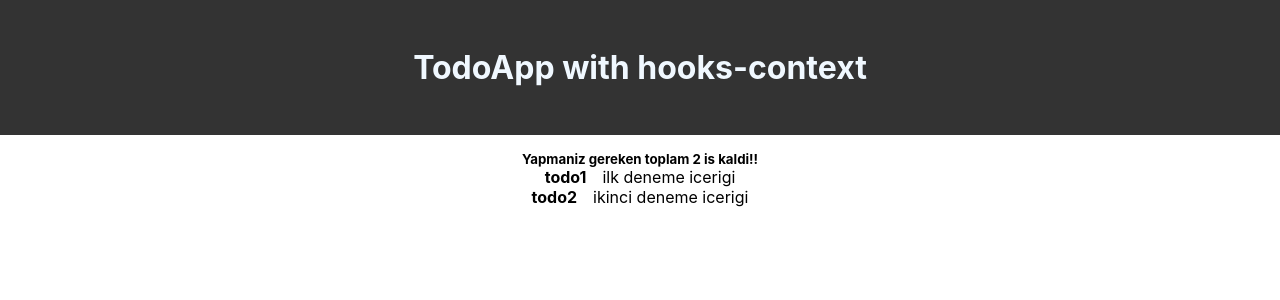
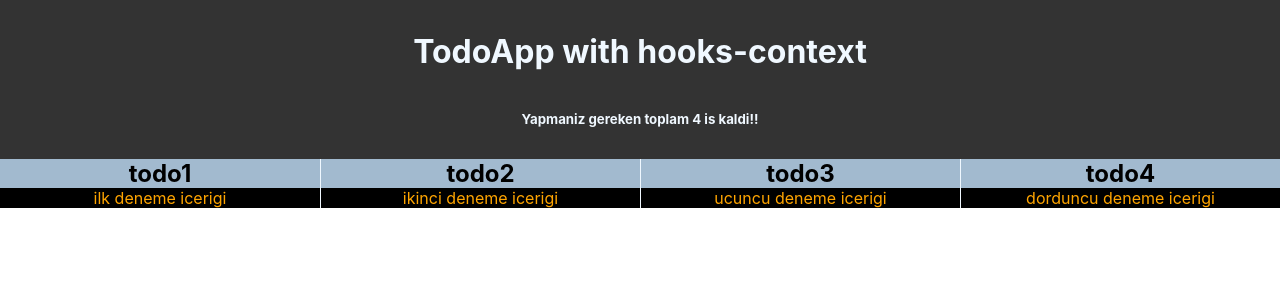
Before and after one commit to turkaytunc/react-context-with-hooks, a React (Create React App) app: page / in a window 1280 px wide. Shown: the top 300 px of the page. Built offline with nearby package versions, Linux system fonts and the light colour scheme.

Commit message:
Update: styling

```diff
--- a/src/App.scss
+++ b/src/App.scss
@@ -1,6 +1,2 @@
 .App {
-  text-align: center;
 }
-ul {
-  list-style: none;
-}
--- a/src/components/Navbar/Navbar.js
+++ b/src/components/Navbar/Navbar.js
@@ -5,19 +5,11 @@ import "./navbar.scss";
 const Navbar = () => {
   const { todos } = useContext(TodoContext);
   return (
-    <div>
-      <h1
-        className="div-h1"
-        style={{
-          background: "#333",
-          color: "aliceblue",
-          padding: "3rem 1rem",
-          marginBottom: "1rem"
-        }}
-      >
-        TodoApp with hooks-context
-      </h1>
-      <h5>Yapmaniz gereken toplam {todos.length} is kaldi!!</h5>
+    <div className="navbar-outer-div">
+      <h1 className="navbar-div-h1">TodoApp with hooks-context</h1>
+      <h5 className="navbar-div-h5">
+        Yapmaniz gereken toplam {todos.length} is kaldi!!
+      </h5>
     </div>
   );
 };
--- a/src/components/Navbar/navbar.scss
+++ b/src/components/Navbar/navbar.scss
@@ -0,0 +1,14 @@
+.navbar-outer-div {
+  background: #333;
+  color: aliceblue;
+  text-align: center;
+}
+
+.navbar-div-h1 {
+  padding: 2rem 1rem;
+  margin-bottom: 0.5rem;
+}
+
+.navbar-div-h5 {
+  padding-bottom: 2rem;
+}
--- a/src/components/TodoDetails/TodoDetails.js
+++ b/src/components/TodoDetails/TodoDetails.js
@@ -1,10 +1,13 @@
-import React from "react";
+import React, { useContext } from "react";
+import { TodoContext } from "../../contexts/TodoContext";
+import "./todo-details.scss";
 
 const TodoDetails = ({ todo }) => {
+  const { removeTodo } = useContext(TodoContext);
   return (
-    <li>
-      <h4 style={{ display: "inline", marginRight: "1rem" }}>{todo.title}</h4>
-      <p style={{ display: "inline" }}>{todo.content}</p>
+    <li onClick={() => removeTodo(todo.id)} className="todo-details-li">
+      <p className="todo-details-p todo-details-title">{todo.title}</p>
+      <p className="todo-details-p todo-details-content">{todo.content}</p>
     </li>
   );
 };
--- a/src/components/TodoDetails/todo-details.scss
+++ b/src/components/TodoDetails/todo-details.scss
@@ -0,0 +1,23 @@
+.todo-details-li {
+  background: rgb(162, 186, 207);
+  border-left: 1px solid aliceblue;
+
+  &:first-child {
+    border-left: none;
+  }
+}
+
+.todo-details-p {
+  text-align: center;
+}
+
+.todo-details-title {
+  font-size: 1.5rem;
+  font-weight: bold;
+  color: black;
+}
+
+.todo-details-content {
+  background: black;
+  color: orange;
+}
--- a/src/components/TodoList/TodoList.js
+++ b/src/components/TodoList/TodoList.js
@@ -1,14 +1,15 @@
 import React, { useContext } from "react";
 import { TodoContext } from "../../contexts/TodoContext";
 import TodoDetails from "../TodoDetails/TodoDetails";
+import "./todo-list.scss";
 
 const TodoList = () => {
   const { todos } = useContext(TodoContext);
   return todos.length ? (
     <div>
-      <ul>
+      <ul className="todo-list-ul">
         {todos.map(todo => {
-          return <TodoDetails todo={todo}></TodoDetails>;
+          return <TodoDetails todo={todo} key={todo.id}></TodoDetails>;
         })}
       </ul>
     </div>
--- /dev/null
+++ b/src/components/TodoList/todo-list.scss
@@ -0,0 +1,5 @@
+.todo-list-ul {
+  list-style: none;
+  display: grid;
+  grid-template-columns: repeat(4, 1fr);
+}
--- a/src/contexts/TodoContext.js
+++ b/src/contexts/TodoContext.js
@@ -6,7 +6,9 @@ export const TodoContext = createContext();
 const TodoContextProvider = props => {
   const [todos, setTodos] = useState([
     { title: "todo1", content: "ilk deneme icerigi", id: 1 },
-    { title: "todo2", content: "ikinci deneme icerigi", id: 2 }
+    { title: "todo2", content: "ikinci deneme icerigi", id: 2 },
+    { title: "todo3", content: "ucuncu deneme icerigi", id: 3 },
+    { title: "todo4", content: "dorduncu deneme icerigi", id: 3 }
   ]);
 
   const addTodo = (title, content) => {
```
